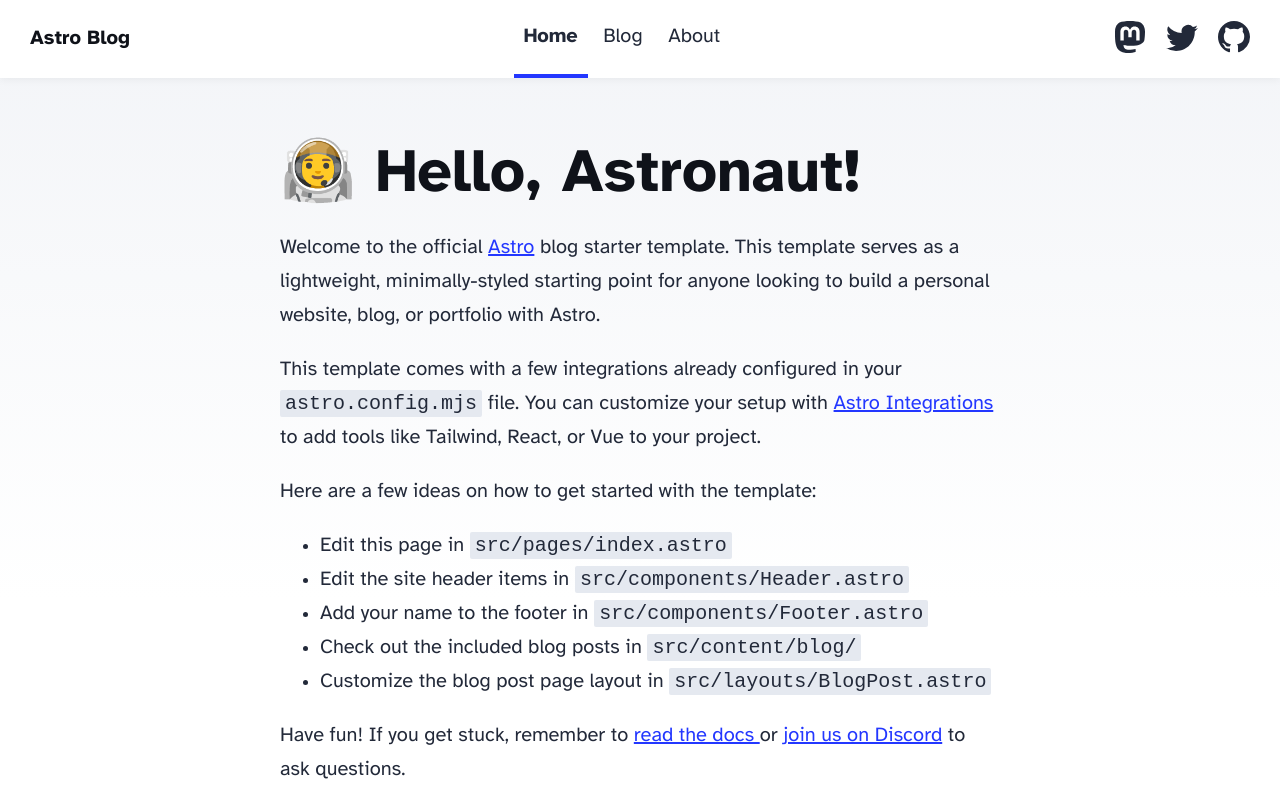
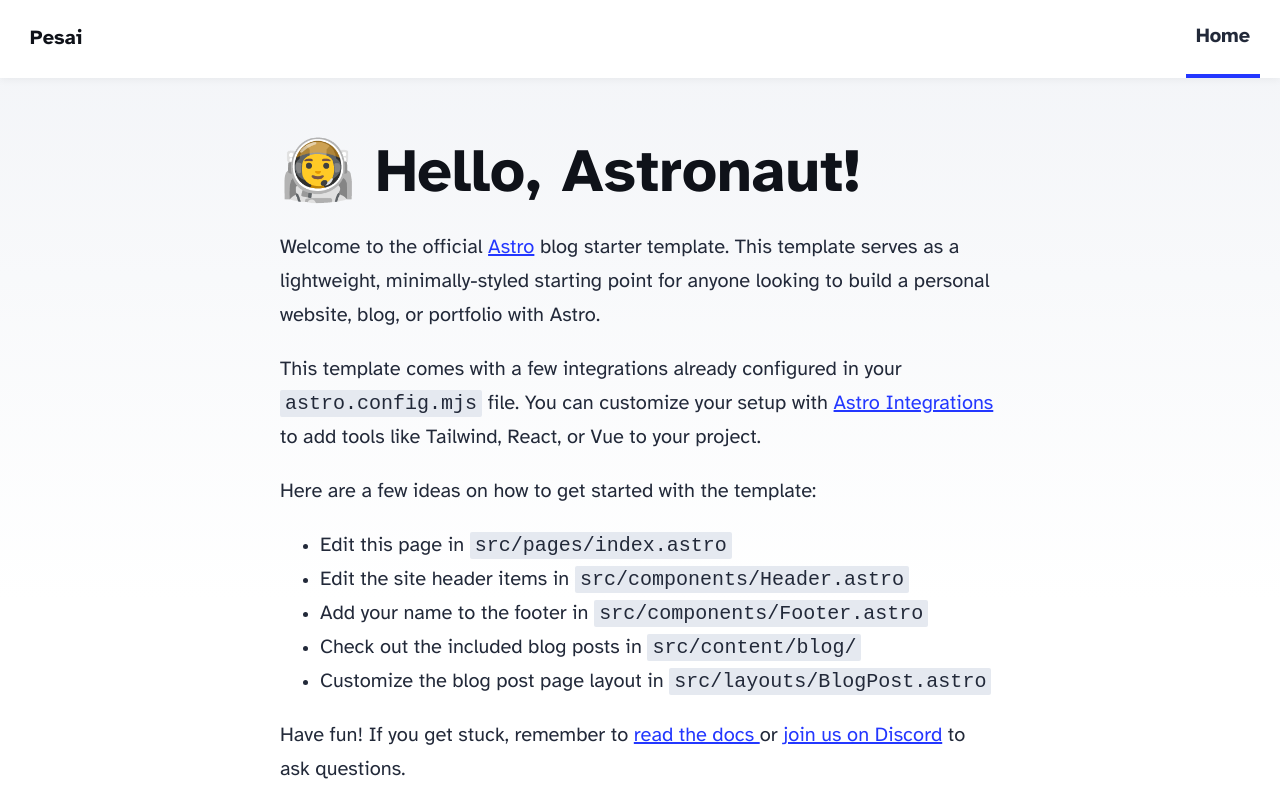
Before and after one commit to mathispesai/pesaibe, an Astro site: page / in a window 1280 px wide. Shown: the top 800 px of the page. Built offline with nearby package versions, Linux system fonts and the light colour scheme; Astro itself is replaced by a stand-in of ours.

Commit message:
Update Header.astro

```diff
--- a/src/components/Header.astro
+++ b/src/components/Header.astro
@@ -5,40 +5,9 @@ import { SITE_TITLE } from '../consts';
 
 <header>
 	<nav>
-		<h2><a href="/">{SITE_TITLE}</a></h2>
+		<h2><a href="/">Pesai</a></h2>
 		<div class="internal-links">
 			<HeaderLink href="/">Home</HeaderLink>
-			<HeaderLink href="/blog">Blog</HeaderLink>
-			<HeaderLink href="/about">About</HeaderLink>
-		</div>
-		<div class="social-links">
-			<a href="https://m.webtoo.ls/@astro" target="_blank">
-				<span class="sr-only">Follow Astro on Mastodon</span>
-				<svg viewBox="0 0 16 16" aria-hidden="true" width="32" height="32"
-					><path
-						fill="currentColor"
-						d="M11.19 12.195c2.016-.24 3.77-1.475 3.99-2.603.348-1.778.32-4.339.32-4.339 0-3.47-2.286-4.488-2.286-4.488C12.062.238 10.083.017 8.027 0h-.05C5.92.017 3.942.238 2.79.765c0 0-2.285 1.017-2.285 4.488l-.002.662c-.004.64-.007 1.35.011 2.091.083 3.394.626 6.74 3.78 7.57 1.454.383 2.703.463 3.709.408 1.823-.1 2.847-.647 2.847-.647l-.06-1.317s-1.303.41-2.767.36c-1.45-.05-2.98-.156-3.215-1.928a3.614 3.614 0 0 1-.033-.496s1.424.346 3.228.428c1.103.05 2.137-.064 3.188-.189zm1.613-2.47H11.13v-4.08c0-.859-.364-1.295-1.091-1.295-.804 0-1.207.517-1.207 1.541v2.233H7.168V5.89c0-1.024-.403-1.541-1.207-1.541-.727 0-1.091.436-1.091 1.296v4.079H3.197V5.522c0-.859.22-1.541.66-2.046.456-.505 1.052-.764 1.793-.764.856 0 1.504.328 1.933.983L8 4.39l.417-.695c.429-.655 1.077-.983 1.934-.983.74 0 1.336.259 1.791.764.442.505.661 1.187.661 2.046v4.203z"
-					></path></svg
-				>
-			</a>
-			<a href="https://twitter.com/astrodotbuild" target="_blank">
-				<span class="sr-only">Follow Astro on Twitter</span>
-				<svg viewBox="0 0 16 16" aria-hidden="true" width="32" height="32"
-					><path
-						fill="currentColor"
-						d="M5.026 15c6.038 0 9.341-5.003 9.341-9.334 0-.14 0-.282-.006-.422A6.685 6.685 0 0 0 16 3.542a6.658 6.658 0 0 1-1.889.518 3.301 3.301 0 0 0 1.447-1.817 6.533 6.533 0 0 1-2.087.793A3.286 3.286 0 0 0 7.875 6.03a9.325 9.325 0 0 1-6.767-3.429 3.289 3.289 0 0 0 1.018 4.382A3.323 3.323 0 0 1 .64 6.575v.045a3.288 3.288 0 0 0 2.632 3.218 3.203 3.203 0 0 1-.865.115 3.23 3.23 0 0 1-.614-.057 3.283 3.283 0 0 0 3.067 2.277A6.588 6.588 0 0 1 .78 13.58a6.32 6.32 0 0 1-.78-.045A9.344 9.344 0 0 0 5.026 15z"
-					></path></svg
-				>
-			</a>
-			<a href="https://github.com/withastro/astro" target="_blank">
-				<span class="sr-only">Go to Astro's GitHub repo</span>
-				<svg viewBox="0 0 16 16" aria-hidden="true" width="32" height="32"
-					><path
-						fill="currentColor"
-						d="M8 0C3.58 0 0 3.58 0 8c0 3.54 2.29 6.53 5.47 7.59.4.07.55-.17.55-.38 0-.19-.01-.82-.01-1.49-2.01.37-2.53-.49-2.69-.94-.09-.23-.48-.94-.82-1.13-.28-.15-.68-.52-.01-.53.63-.01 1.08.58 1.23.82.72 1.21 1.87.87 2.33.66.07-.52.28-.87.51-1.07-1.78-.2-3.64-.89-3.64-3.95 0-.87.31-1.59.82-2.15-.08-.2-.36-1.02.08-2.12 0 0 .67-.21 2.2.82.64-.18 1.32-.27 2-.27.68 0 1.36.09 2 .27 1.53-1.04 2.2-.82 2.2-.82.44 1.1.16 1.92.08 2.12.51.56.82 1.27.82 2.15 0 3.07-1.87 3.75-3.65 3.95.29.25.54.73.54 1.48 0 1.07-.01 1.93-.01 2.2 0 .21.15.46.55.38A8.012 8.012 0 0 0 16 8c0-4.42-3.58-8-8-8z"
-					></path></svg
-				>
-			</a>
 		</div>
 	</nav>
 </header>
```
